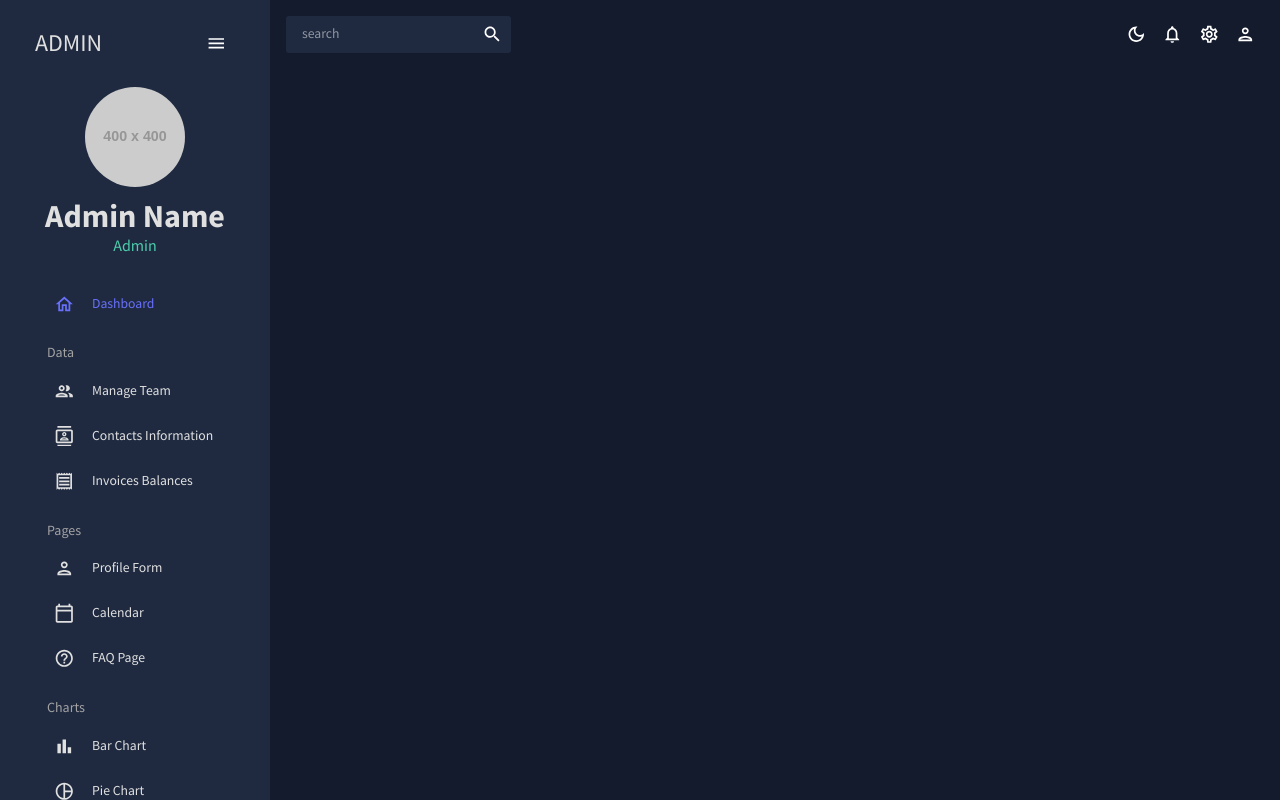
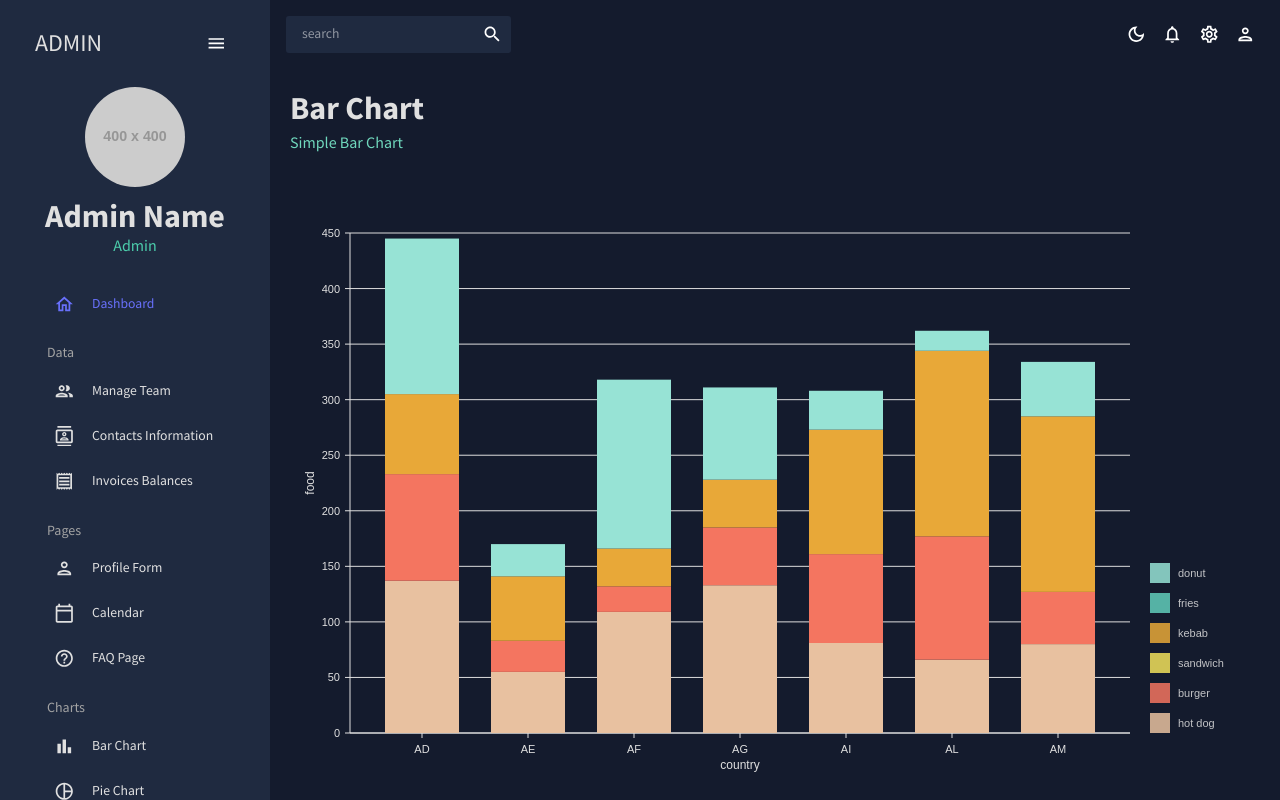
Before and after one commit to susanta/react-portfolio-3-dashboard, a React (Create React App) app: page /bar in a window 1280 px wide. Built offline with nearby package versions, Linux system fonts and the light colour scheme.

Commit message:
Added Barchart

```diff
--- a/src/App.js
+++ b/src/App.js
@@ -10,6 +10,7 @@
 import Form from './scenes/form';
 import Calendar from './scenes/calendar';
 import FAQ from './scenes/faq';
+import Bar from './scenes/bar';
 
 function App() {
   const [theme, colorMode] = useMode();
@@ -30,6 +31,7 @@
               <Route path="/form" element={<Form />} />
               <Route path="/calendar" element={<Calendar />} />
               <Route path="/faq" element={<FAQ />} />
+              <Route path="/bar" element={<Bar />} />
             </Routes>
           </main>
         </div>
--- /dev/null
+++ b/src/components/BarChart.jsx
@@ -0,0 +1,144 @@
+import { useTheme } from '@mui/material';
+import { ResponsiveBar } from '@nivo/bar';
+import { tokens } from '../theme';
+import { mockBarData as data } from '../data/mockData';
+
+const BarChart = ({ isDashboard = false }) => {
+  const theme = useTheme();
+  const colors = tokens(theme.palette.mode);
+  return (
+    <ResponsiveBar
+      data={data}
+      theme={{
+        // added
+        axis: {
+          domain: {
+            line: {
+              stroke: colors.grey[100],
+            },
+          },
+          legend: {
+            text: {
+              fill: colors.grey[100],
+            },
+          },
+          ticks: {
+            line: {
+              stroke: colors.grey[100],
+              strokeWidth: 1,
+            },
+            text: {
+              fill: colors.grey[100],
+            },
+          },
+        },
+        legends: {
+          text: {
+            fill: colors.grey[100],
+          },
+        },
+      }}
+      keys={['hot dog', 'burger', 'sandwich', 'kebab', 'fries', 'donut']}
+      indexBy="country"
+      margin={{ top: 50, right: 130, bottom: 50, left: 60 }}
+      padding={0.3}
+      valueScale={{ type: 'linear' }}
+      indexScale={{ type: 'band', round: true }}
+      colors={{ scheme: 'nivo' }}
+      defs={[
+        {
+          id: 'dots',
+          type: 'patternDots',
+          background: 'inherit',
+          color: '#38bcb2',
+          size: 4,
+          padding: 1,
+          stagger: true,
+        },
+        {
+          id: 'lines',
+          type: 'patternLines',
+          background: 'inherit',
+          color: '#eed312',
+          rotation: -45,
+          lineWidth: 6,
+          spacing: 10,
+        },
+      ]}
+      fill={[
+        {
+          match: {
+            id: 'fries',
+          },
+          id: 'dots',
+        },
+        {
+          match: {
+            id: 'sandwich',
+          },
+          id: 'lines',
+        },
+      ]}
+      borderColor={{
+        from: 'color',
+        modifiers: [['darker', 1.6]],
+      }}
+      axisTop={null}
+      axisRight={null}
+      axisBottom={{
+        tickSize: 5,
+        tickPadding: 5,
+        tickRotation: 0,
+        legend: isDashboard ? undefined : 'country',
+        legendPosition: 'middle',
+        legendOffset: 32,
+      }}
+      axisLeft={{
+        tickSize: 5,
+        tickPadding: 5,
+        tickRotation: 0,
+        legend: isDashboard ? undefined : 'food',
+        legendPosition: 'middle',
+        legendOffset: -40,
+      }}
+      enableLabel={false}
+      labelSkipWidth={12}
+      labelSkipHeight={12}
+      labelTextColor={{
+        from: 'color',
+        modifiers: [['darker', 1.6]],
+      }}
+      legends={[
+        {
+          dataFrom: 'keys',
+          anchor: 'bottom-right',
+          direction: 'column',
+          justify: false,
+          translateX: 120,
+          translateY: 0,
+          itemsSpacing: 10,
+          itemWidth: 100,
+          itemHeight: 20,
+          itemDirection: 'left-to-right',
+          itemOpacity: 0.85,
+          symbolSize: 20,
+          effects: [
+            {
+              on: 'hover',
+              style: {
+                itemOpacity: 1,
+              },
+            },
+          ],
+        },
+      ]}
+      role="application"
+      ariaLabel="Nivo bar chart demo"
+      barAriaLabel={(e) =>
+        e.id + ': ' + e.formattedValue + ' in country: ' + e.indexValue
+      }
+    />
+  );
+};
+
+export default BarChart;
--- /dev/null
+++ b/src/scenes/bar/index.jsx
@@ -0,0 +1,16 @@
+import { Box } from '@mui/material';
+import Header from '../../components/Header';
+import BarChart from '../../components/BarChart';
+
+const Bar = () => {
+  return (
+    <Box m="20px">
+      <Header title="Bar Chart" subtitle="Simple Bar Chart" />
+      <Box height="75vh">
+        <BarChart />
+      </Box>
+    </Box>
+  );
+};
+
+export default Bar;
```
